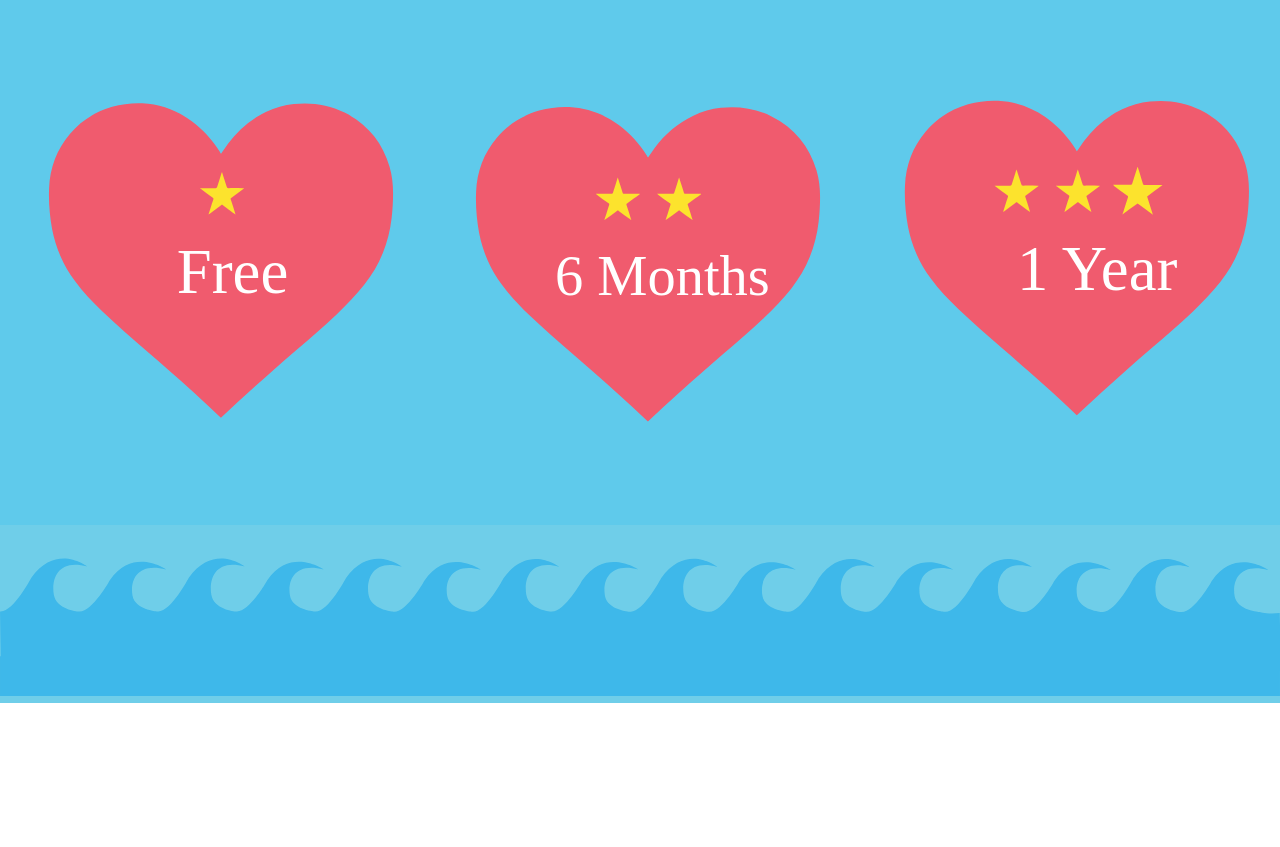
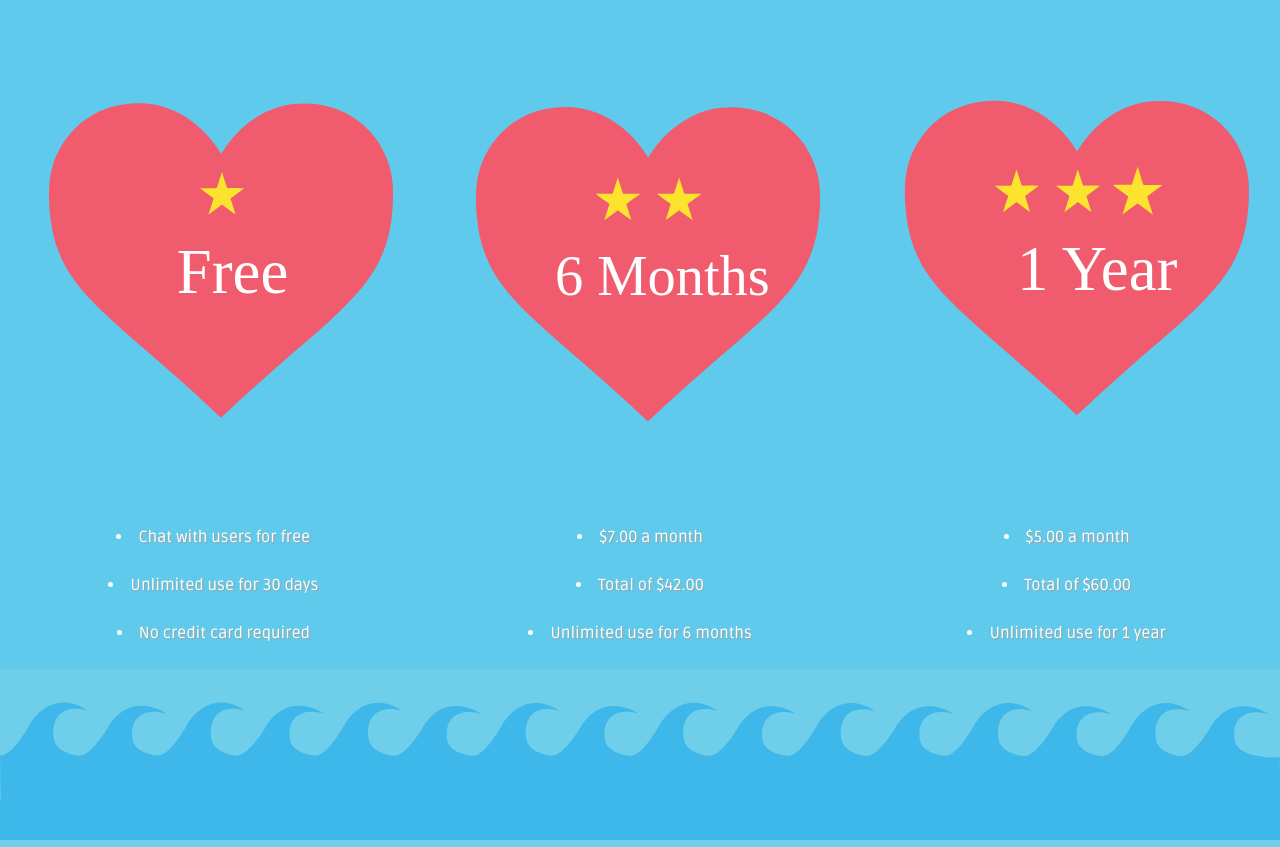
Before and after one commit to avreeeb/fyl, a plain HTML site: page pricing.html in a window 1280 px wide. Shown: the part 139-986 px from the top of the page. Before the commit the page ends 842 px from the top, so only its background shows below. Drawn offline with Linux system fonts and the light colour scheme.

Commit message:
added pricing info

```diff
--- a/pricing.html
+++ b/pricing.html
@@ -22,10 +22,21 @@
 
 <div class="grid site blue2">
 	<div class="unit unit-l-1-3 unit-m-1-3 unit-s-1 unit-xs-1"> <a href="signup.html"><img src="images/free.svg" alt="Free" width=90%></a>
+    <li class="gutter-2 white pad-b ruda">Chat with users for free</li>
+    <li class="gutter-2 white pad-b ruda">Unlimited use for 30 days</li>
+    <li class="gutter-2 white pad-b ruda">No credit card required</li>
 	</div>
+
 	<div class="unit unit-l-1-3 unit-m-1-3 unit-s-1 unit-xs-1"> <img src="images/6-months.svg" alt="Six Months" width=90%>
+    <li class="gutter-2 white pad-b ruda">$7.00 a month</li>
+    <li class="gutter-2 white pad-b ruda">Total of $42.00</li>
+    <li class="gutter-2 white pad-b ruda">Unlimited use for 6 months</li>
 	</div>
-	<div class="unit unit-l-1-3 unit-m-1-3 unit-s-1 unit-xs-1"> <img src="images/1-year.svg" alt="One Year" width=90%>
+
+    <div class="unit unit-l-1-3 unit-m-1-3 unit-s-1 unit-xs-1"> <img src="images/1-year.svg" alt="One Year" width=90%>
+    <li class="gutter-2 white pad-b ruda">$5.00 a month</li>
+    <li class="gutter-2 white pad-b ruda">Total of $60.00</li>
+    <li class="gutter-2 white pad-b ruda">Unlimited use for 1 year</li>
 	</div>
 
 </div>
```
